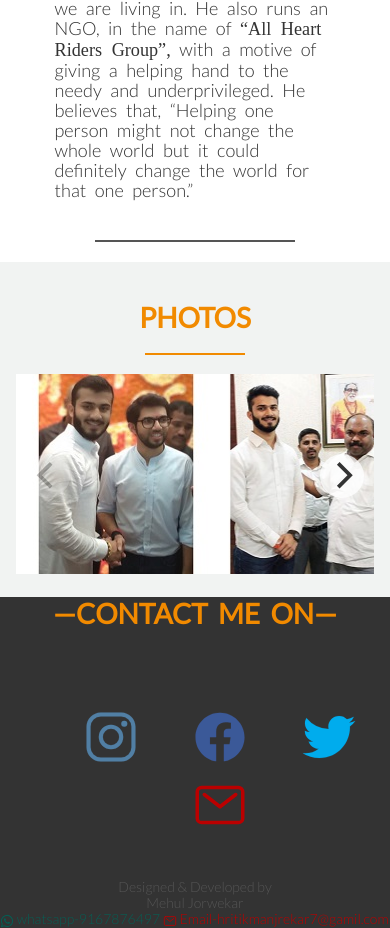
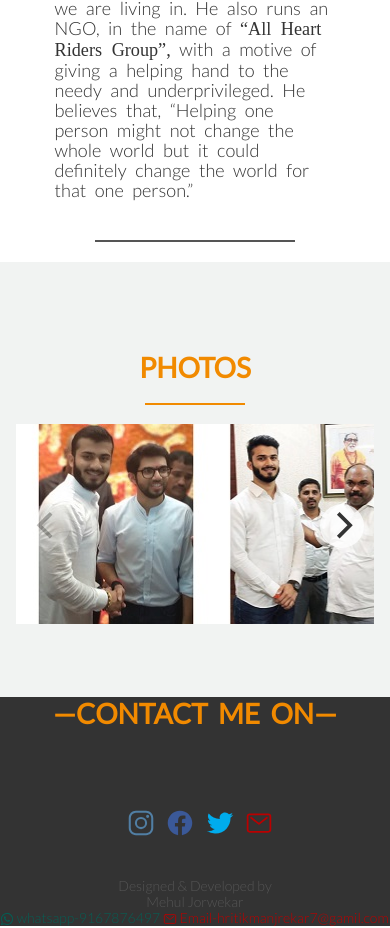
Before and after one commit to mehul6729/hritikmanjrekar.shakha67, a plain HTML site: page index.html in a window 390 px wide. Shown: the part 1513-2441 px from the top of the page. Drawn offline with nearby package versions, Linux system fonts and the light colour scheme.

Commit message:
Update queries.css

```diff
--- a/resources/css/queries.css
+++ b/resources/css/queries.css
@@ -67,7 +67,11 @@
     .mail{color: #bb0000;}
     .carousel-cell{width: 48%;}
     .flickity-page-dots{display: none;}
-}
+     .social-links{text-align: center;}
+    .social-links{ font-size: 50%;}
+    .social-links li {margin-left: 10px}
+    .section-photo{padding: 70px 0px;}
+
 
 
 
@@ -79,6 +83,10 @@
     body{ font-size: 14px;}
     .carousel-cell{width: 55%;}
     .flickity-page-dots{display: none;}
+     .social-links{text-align: center;}
+    .social-links{ font-size: 50%;}
+    .social-links li {margin-left: 10px}
+    .section-photo{padding: 70px 0px;}
 
 
 }
```
